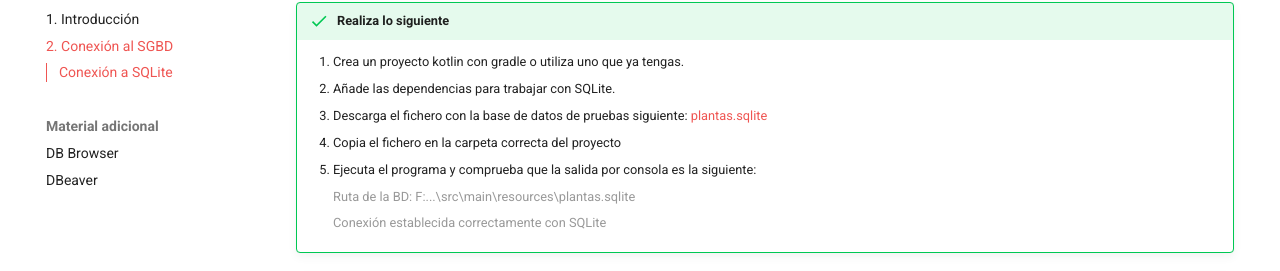
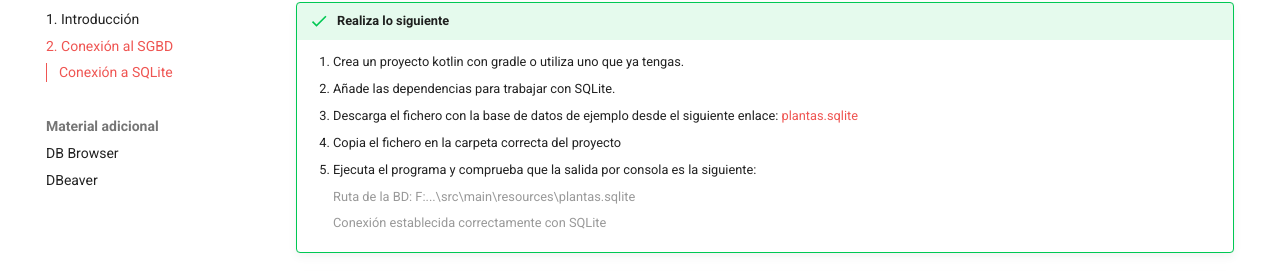
Before and after one commit to bpaterna/AD_BD_REL, an MkDocs documentation site: the page built from docs/2_conexiones.md, in a window 1280 px wide and 900 px high, scrolled down 3372 px. Shown: the part 152-423 px from the top of the window. Built offline with MkDocs 1.6.1 and Material for MkDocs 9.7.7, drawn with Linux system fonts in a browser that asks for light colours; some of the changed text lies outside the part shown.

Commit message:
Update 2_conexiones.md

````diff
--- a/docs/2_conexiones.md
+++ b/docs/2_conexiones.md
@@ -113,7 +113,7 @@
 !!! success "Realiza lo siguiente"
     1. Crea un proyecto kotlin con gradle o utiliza uno que ya tengas.
     2. Añade las dependencias para trabajar con SQLite.
-    3. Descarga el fichero con la base de datos de pruebas siguiente:
+    3. Descarga el fichero con la base de datos de ejemplo desde el siguiente enlace:
     [plantas.sqlite](material/plantas.sqlite){:plantas.sqlite}
     4. Copia el fichero en la carpeta correcta del proyecto
     5. Ejecuta el programa y comprueba que la salida por consola es la siguiente:
@@ -191,6 +191,9 @@
     }
 }
 ```
+
+!!! success "Realiza lo siguiente"
+    Prueba el código de ejemplo y verifica que funciona correctemente.
 
 !!! warning "Práctica 3: Organizar conexión a la BD"
     1. Crea el archivo con las funciones de conexión y desconexión a la BD.
````
